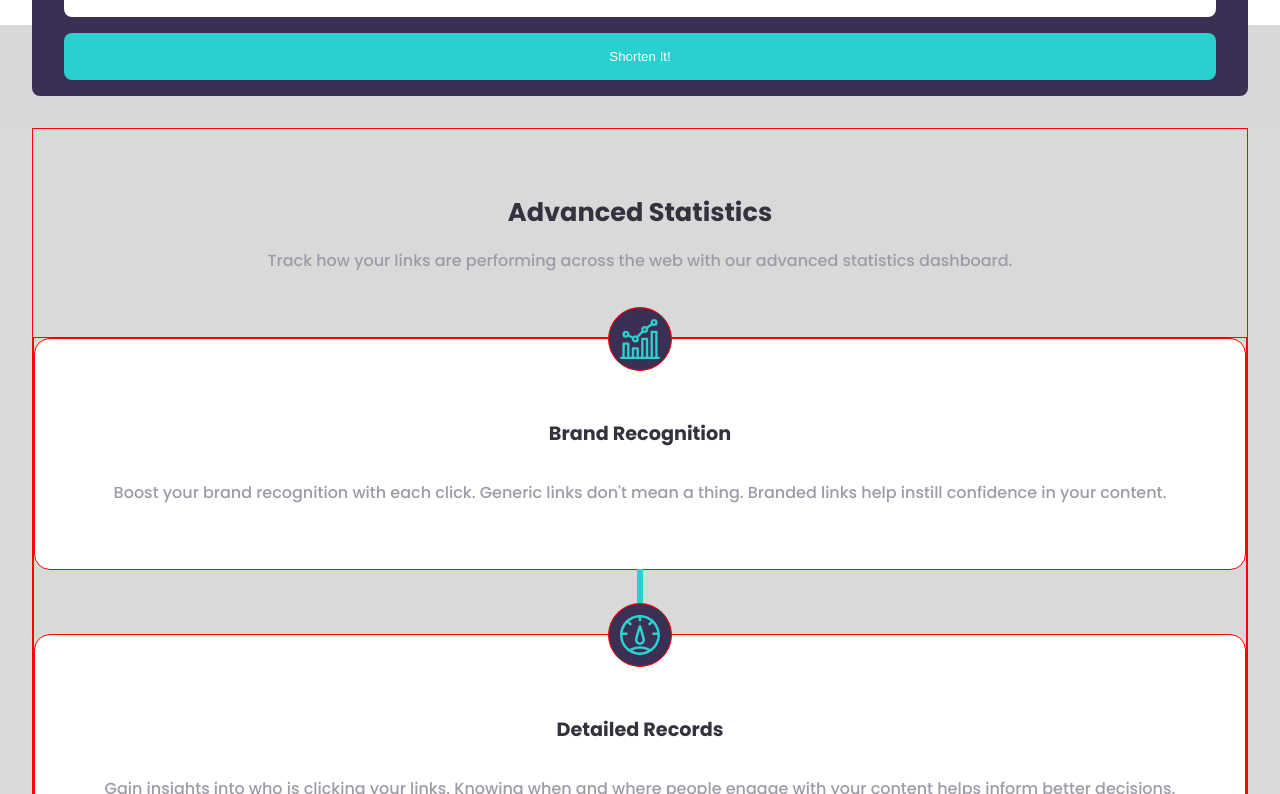
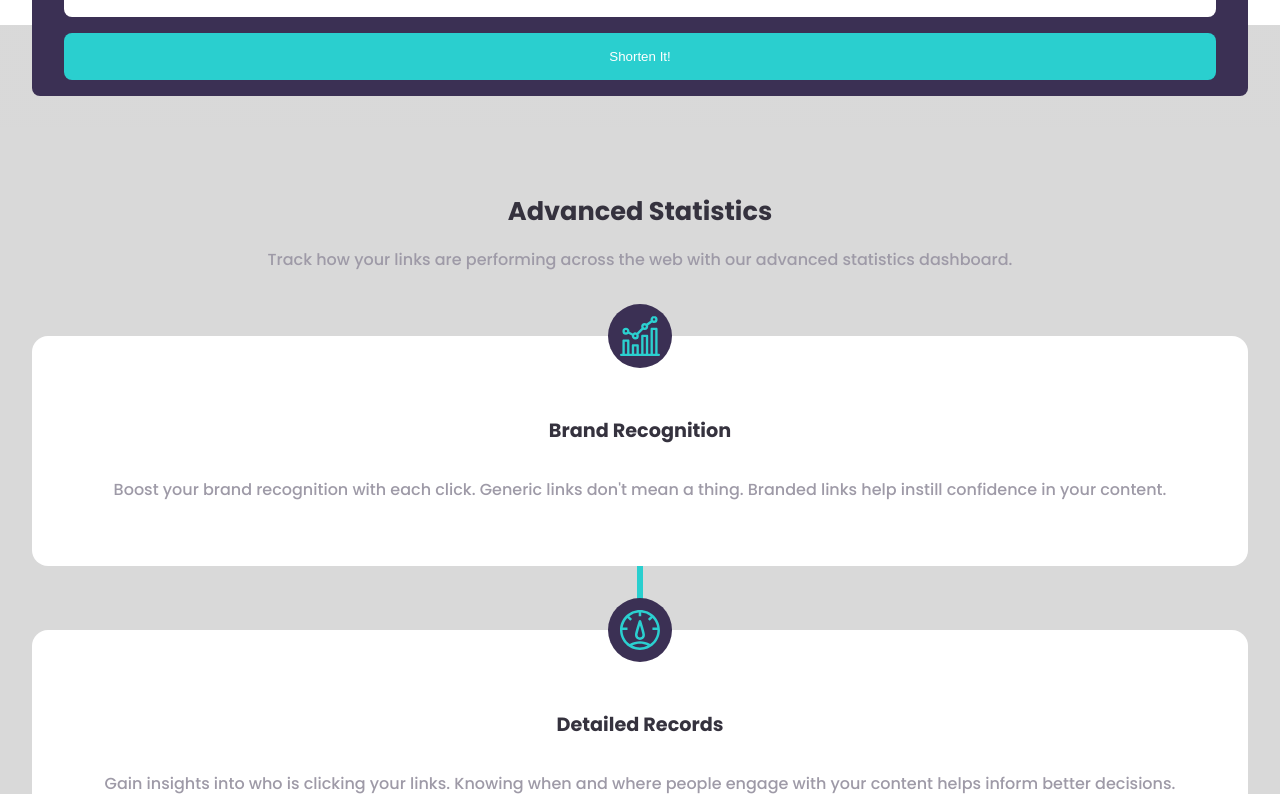
Before and after one commit to riwepo/fem-url-shortening-api-landing-page, a React (Create React App) app: page / in a window 1280 px wide. Shown: the part 1466-2260 px from the top of the page. Built offline with nearby package versions, Linux system fonts and the light colour scheme.

Commit message:
remove debugging borders

```diff
--- a/src/components/statistics/Stats.module.css
+++ b/src/components/statistics/Stats.module.css
@@ -7,9 +7,6 @@
   display: flex;
   flex-direction: column;
   align-items: center;
-  /* background-color: var(--light-gray-color); */
-
-  border: solid 1px red;
 }
 
 .heading {
--- a/src/components/statistics/StatsItem.module.css
+++ b/src/components/statistics/StatsItem.module.css
@@ -9,8 +9,6 @@
   gap: 2rem;
   background-color: var(--white-color);
   border-radius: 1rem;
-
-  border: solid 1px red;
 }
 
 .imageContainer {
@@ -26,8 +24,6 @@
   transform: translate(0, -50%);
 
   background-color: var(--dark-violet-color);
-
-  border: solid 1px red;
 }
 
 .heading {
--- a/src/components/statistics/StatsItemList.module.css
+++ b/src/components/statistics/StatsItemList.module.css
@@ -9,6 +9,4 @@
   background-color: transparent;
 
   margin-bottom: 2rem;
-
-  border: solid 1px red;
 }
```
